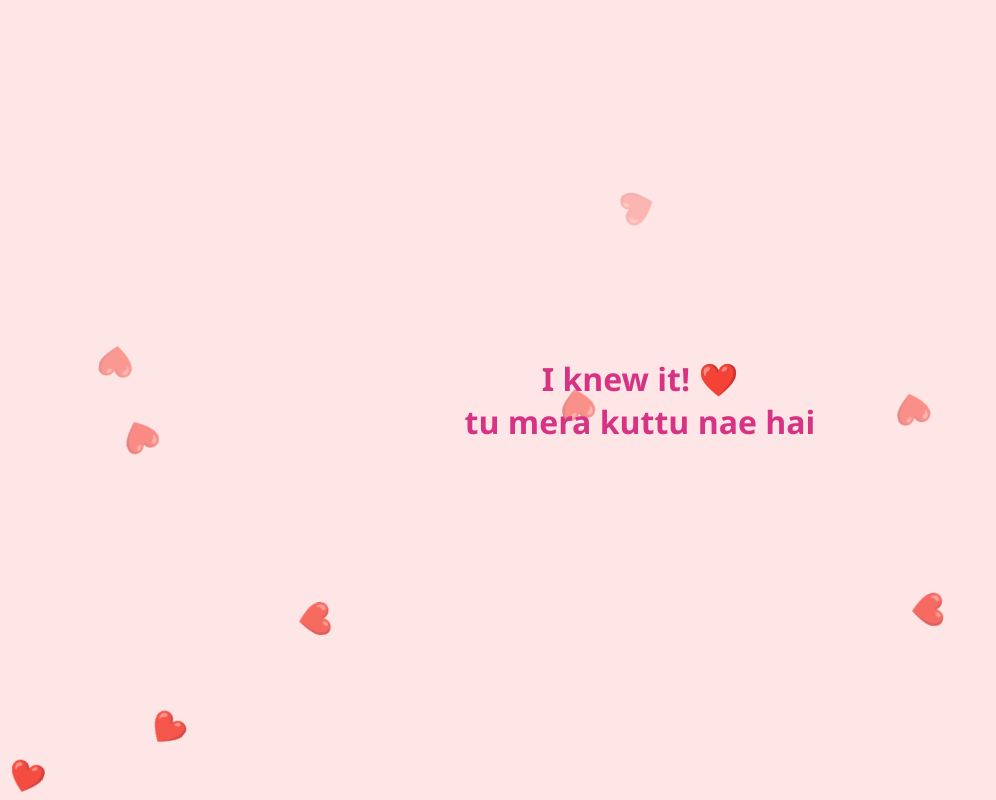
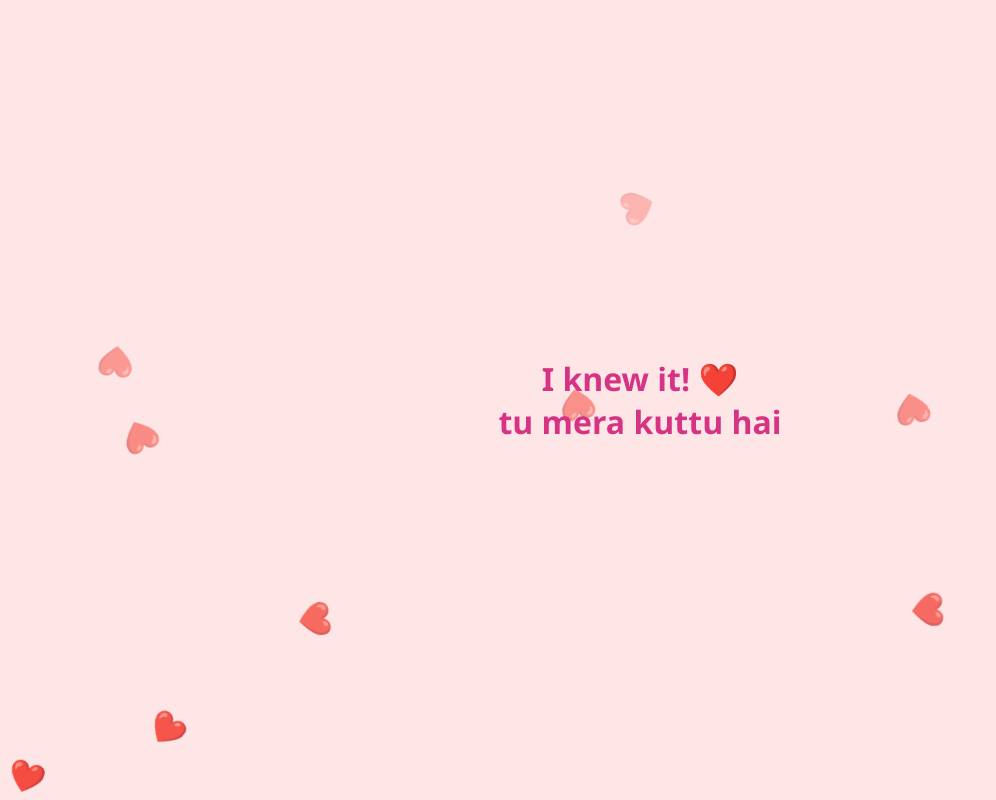
Before and after one commit to ayuagrawal94-crypto/tu-mera-kuttu-nae-hai, a plain HTML site: page index.html in a window 1280 px wide. Both pictures are taken after a click on the button "Yes". Shown: the whole page, without its empty margins (0-996 px from the left). Drawn offline with Linux system fonts and the light colour scheme.

Commit message:
Update index.html

```diff
--- a/index.html
+++ b/index.html
@@ -39,7 +39,7 @@
 
         function sayYes() {
             // Update the text
-            document.getElementById('question').innerHTML = "I knew it! ❤️ <br> tu mera kuttu nae hai";
+            document.getElementById('question').innerHTML = "I knew it! ❤️ <br> tu mera kuttu hai";
             document.querySelector('.buttons').style.display = 'none';
 
             // Create floating hearts
```
